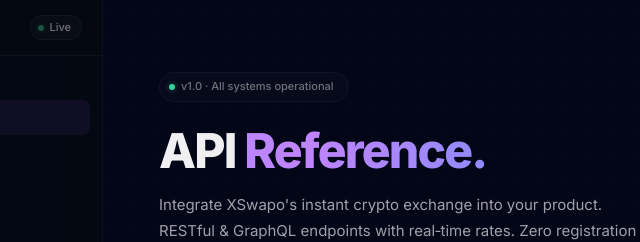
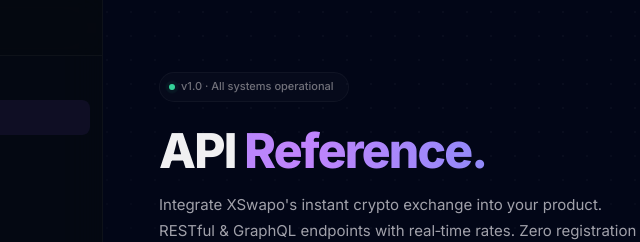
Before and after one commit to Yinshi1995/XswapoAPI, a website: page src/docs/index.html in a window 1280 px wide. Shown: the top 242 px of the page, 169-809 px from the left. Drawn offline with Linux system fonts and the light colour scheme.

Commit message:
remove bage Live

```diff
--- a/src/docs/index.html
+++ b/src/docs/index.html
@@ -601,7 +601,6 @@
         </svg>
       </div>
       <span class="sidebar-brand">XSwapo</span>
-      <span class="sidebar-badge"><span class="dot"></span> Live</span>
     </div>
 
     <div class="sidebar-group">
```
